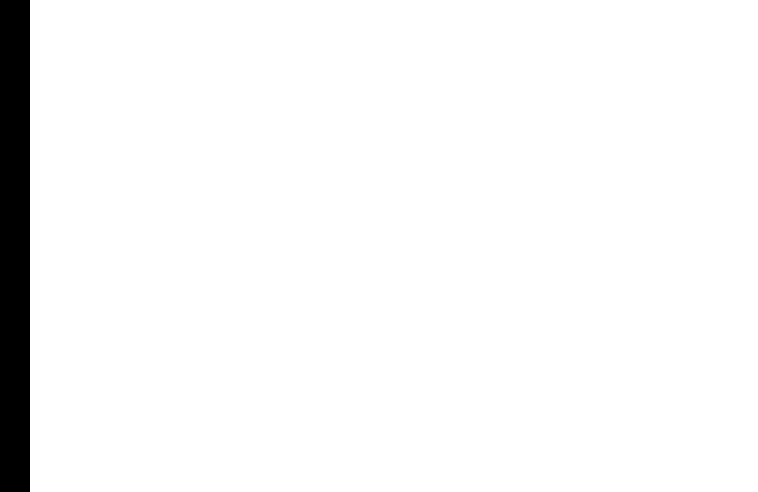
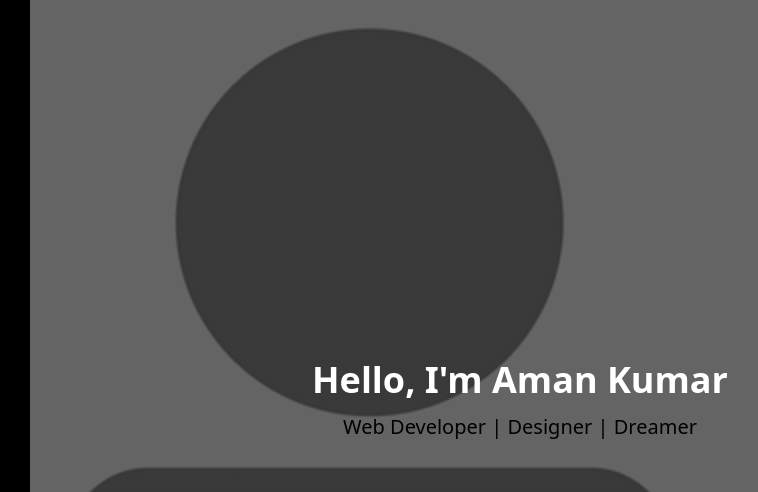
Before and after one commit to aman-kumar10/my-page, a plain HTML site: page index.html in a window 1280 px wide. Shown: the top 492 px of the page, 270-1028 px from the left. Drawn offline with nearby package versions, Linux system fonts and the light colour scheme.

Commit message:
"changes"

```diff
--- a/assets/css/my-style.css
+++ b/assets/css/my-style.css
@@ -20,7 +20,7 @@ header#header {
   border: 8px solid;
 }
 .my-profile a h1 {
-  background: linear-gradient(360deg,#706e6e,#ffffff);
+  background: linear-gradient(360deg, #706e6e, #ffffff);
   -webkit-background-clip: text;
   -webkit-text-fill-color: transparent;
   background-clip: text;
@@ -68,9 +68,6 @@ ul.tab-list li a i {
   margin-right: 10px;
 }
 
-
-
-
 /*  */
 section#main_body {
   padding-left: 300px;
@@ -78,3 +75,35 @@ section#main_body {
 #main_body .about-me p {
   color: #000;
 }
+.about-me.background-image {
+  padding-left: 300px;
+  position: fixed;
+  top: 0;
+  left: 0;
+  width: 100vw;
+  height: 100vh;
+  z-index: -1;
+  background: linear-gradient(to bottom, rgba(0, 0, 0, 0.6), rgba(0, 0, 0, 0.6)),
+    url(../img/empty-profile.png) no-repeat center center;
+  background-size: cover;
+  background-attachment: fixed;
+  display: flex;
+  align-items: center;
+  justify-content: center;
+  text-align: center;
+}
+.basic-info h2,
+.basic-info p {
+  color: #fff;
+  margin: 0;
+}
+
+.basic-info h2 {
+  font-size: 36px;
+  font-weight: 700;
+}
+
+.basic-info p {
+  font-size: 20px;
+  margin-top: 10px;
+}
--- a/index.html
+++ b/index.html
@@ -45,12 +45,11 @@
     </header>
 
     <section id="main_body" class="body-item main-section">
-        <div class="about-me">
-            <!-- <p>Hi, this is me</p>
-            <p>Hi, this is me</p>
-            <p>Hi, this is me</p>
-            <p>Hi, this is me</p>
-            <p>Hi, this is me</p> -->
+        <div class="about-me background-image">
+            <div class="basic-info">
+                <h2>Hello, I'm Aman Kumar</h2>
+                <p>Web Developer | Designer | Dreamer</p>
+            </div>
         </div>
     </section>
 
```
Also changed, not shown: assets/img/my-profile-bg.jpg (added). Lines whose indentation alone changed are shown as unchanged.
